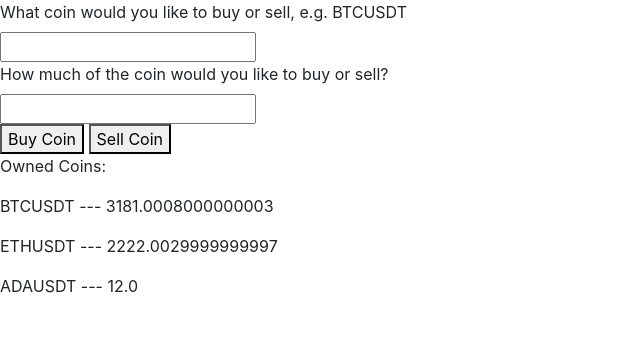
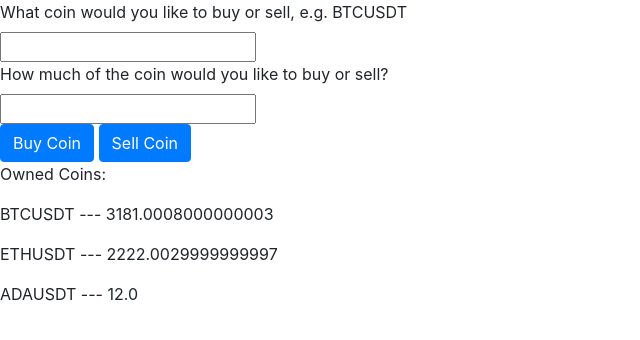
Before and after one commit to lewis-ljh/CryptoCadet, a Django app: page /BuyAndSell/ in a window 1280 px wide. Shown: the part 80-420 px from the top of the page, without its empty margins (0-640 px from the left). Run offline with Django 4.2, Linux system fonts and the light colour scheme; a user stored in the database is signed in; data comes from the database, SQL or seed files in the repository; both versions use the stored data as it was after the commit.

Commit message:
Changed submit button

```diff
--- a/CryptoCadet/mysite/exam/templates/exam.html
+++ b/CryptoCadet/mysite/exam/templates/exam.html
@@ -1,5 +1,5 @@
 {% extends "main/base.html" %}
-
+{% load crispy_forms_tags %}
   <head>
     <title>Investment Quiz</title>
     <link rel="stylesheet" href="style.css">
@@ -65,7 +65,8 @@
             c. Investing in a mutual fund
         </label><br><br>
 
-      <input type="submit" value="Submit">
+
+      <input type="submit" value="Submit" class="btn btn-primary btn-lg">
     </form>
 
     <div id="results"></div>
--- a/CryptoCadet/mysite/main/templates/main/BuyAndSell.html
+++ b/CryptoCadet/mysite/main/templates/main/BuyAndSell.html
@@ -9,8 +9,8 @@
         <label for="HowMuch">How much of the coin would you like to buy or sell?</label><br>
         <input type="number", step="0.0001" name="HowMuch"><br>
 
-        <button type="submit", name="buy", value="buy">Buy Coin</button>
-        <button type="submit", name="sell", value="sell">Sell Coin</button>
+        <button type="submit", name="buy", value="buy" class="btn btn-primary">Buy Coin</button>
+        <button type="submit", name="sell", value="sell" class="btn btn-primary">Sell Coin</button>
 
     </form>
 
```
Also changed, not shown: CryptoCadet/mysite/db.sqlite3.
